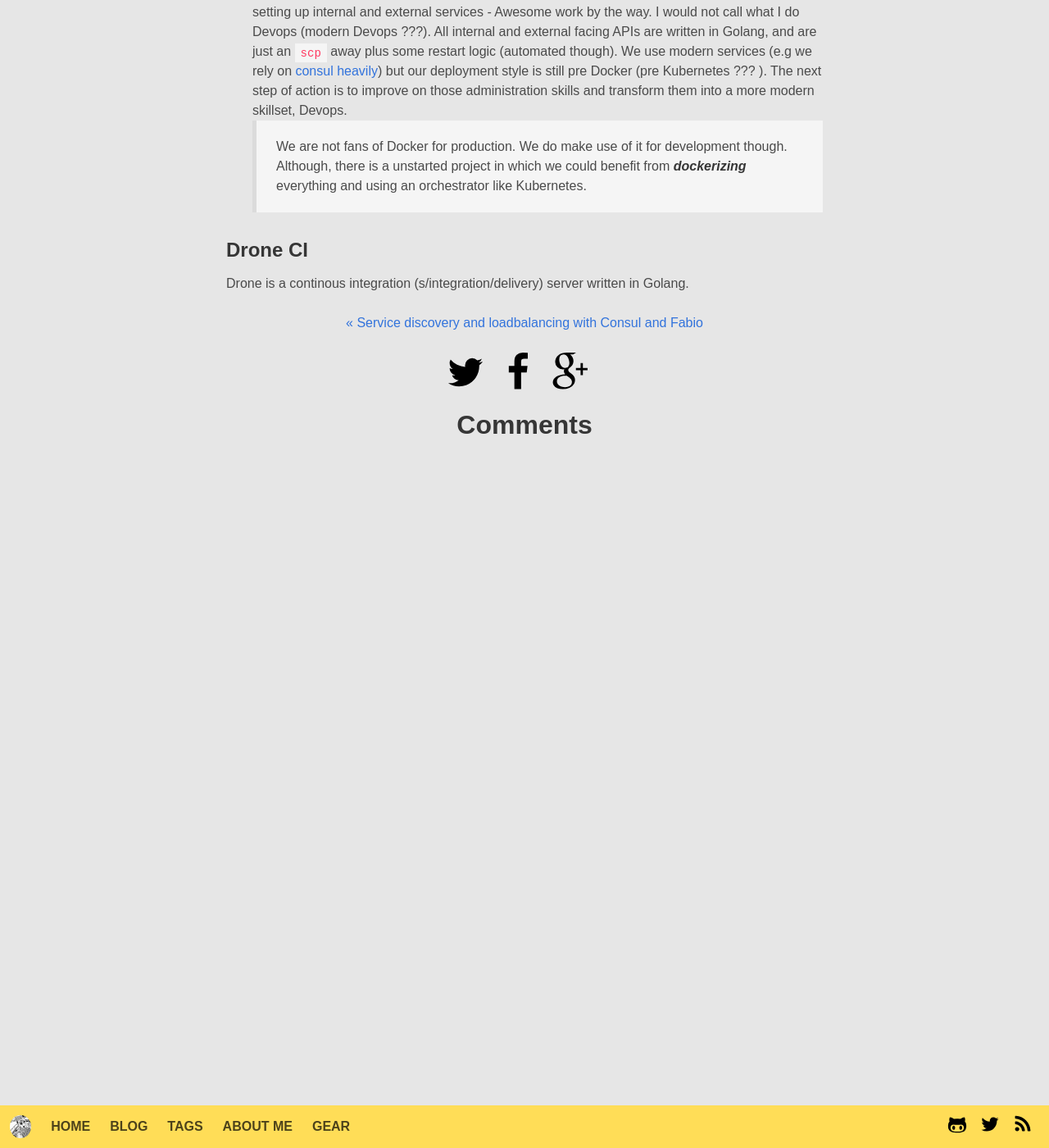
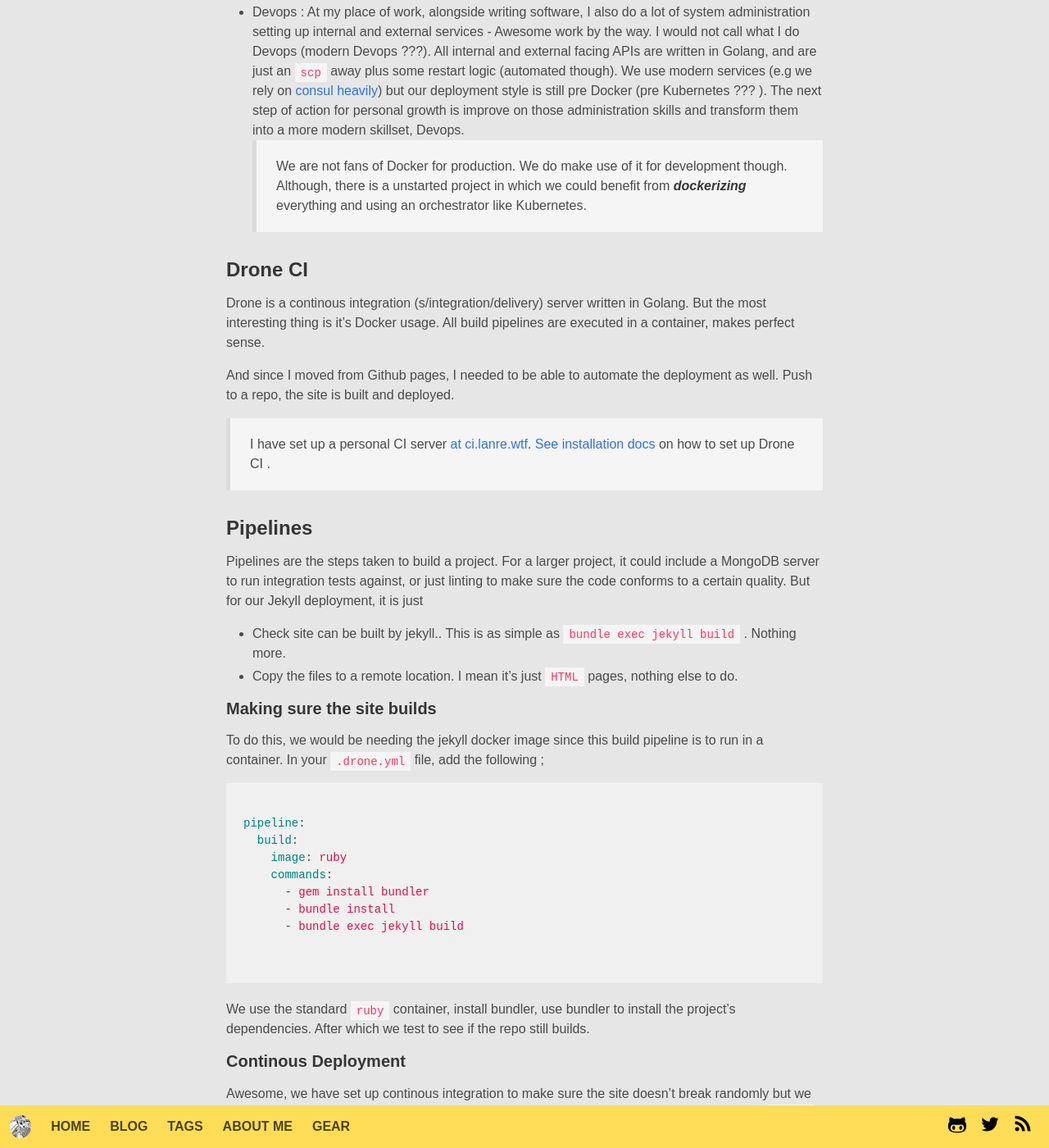
Before and after one commit to adelowo/portfolio, a Jekyll site: the page built from _posts/2018-10-10-drone-ci-to-deploy-a-jekyll-site.md, in a window 1280 px wide and 1400 px high, scrolled down 697 px. Shown: the whole window at 82% size. Built offline with Jekyll 4.4.1, drawn with Linux system fonts in a browser that asks for light colours; emoji names are drawn with the system emoji font; some web fonts are replaced; comment, search, counter and statistics services are not loaded; some of the changed text lies outside the part shown.

Commit message:
Added blog post on deploying a website with Drone CI

````diff
--- a/_posts/2018-10-10-drone-ci-to-deploy-a-jekyll-site.md
+++ b/_posts/2018-10-10-drone-ci-to-deploy-a-jekyll-site.md
@@ -1,7 +1,8 @@
 ---
 layout: post
 tags: ["Go", "Devops"]
-title: "Jekyll, Drone CI and continous delivery"
+title: "Automatigally build and deploy your Jekyll site with a git push
+and Drone CI"
 ---
 
 I have been using Jekyll, Github pages plus Cloudflare to host my blog for a
@@ -20,13 +21,14 @@
   security and would put anything except for a static site ( that does nothing
   interesting ) behind a TLS connection. But that has changed now, I am even
   putting static sites behind a TLS connection.
+  [Blog post by Troy Hunt](https://www.troyhunt.com/heres-why-your-static-website-needs-https/)
 - Devops : At my place of work, alongside writing software, I also do a lot of system
   administration setting up internal and external services - Awesome work by the way.
   I would not call what I do Devops (modern Devops ???).
   All internal and external facing APIs are written in Golang, and are just an `scp` away plus
   some restart logic (automated though). We use modern services (e.g we rely
   on [consul](/blog/2018/02/18/managing-production-configuration/) [heavily](/blog/2018/09/06/loadbalancing-for-the-modern-web/)) but our deployment style is still pre Docker (pre Kubernetes ??? ).
-  The next step of action is to improve on those administration skills and
+  The next step of action for personal growth is improve on those administration skills and
   transform them into a more modern skillset, Devops.
   > We are not fans of Docker for production. We do make use of it for
   development though.
@@ -36,4 +38,156 @@
 
 ### Drone CI
 
-Drone is a continous integration (s/integration/delivery) server written in Golang.
+Drone is a continous integration (s/integration/delivery) server written in Golang. But the most
+interesting thing is it's Docker usage. All build pipelines are executed in a
+container, makes perfect sense.
+
+And since I moved from Github pages, I needed to be able to automate the
+deployment as well. Push to a repo, the site is built and deployed.
+> I have set up a personal CI server [at ci.lanre.wtf](https://ci.lanre.wtf).
+[ See installation docs ](http://docs.drone.io/installation/) on how to set up Drone CI .
+
+### Pipelines
+
+Pipelines are the steps taken to build a project. For a larger project, it could
+include a MongoDB server to run integration tests against, or just linting to make
+sure the code conforms to a certain quality. But for our Jekyll deployment, it
+is just
+- Check site can be built by jekyll.. This is as simple as `bundle exec jekyll
+  build` . Nothing more.
+- Copy the files to a remote location. I mean it's just `HTML` pages, nothing
+  else to do.
+
+
+#### Making sure the site builds
+
+To do this, we would be needing the jekyll docker image since this build
+pipeline is to run in a container. In your `.drone.yml` file, add the following
+;
+
+
+```yaml
+
+pipeline:
+  build:
+    image: ruby
+    commands:
+      - gem install bundler
+      - bundle install
+      - bundle exec jekyll build
+
+```
+
+
+
+We use the standard `ruby` container, install bundler, use bundler to install
+the project's dependencies. After which we test to see if the repo still builds.
+
+
+#### Continous Deployment
+
+Awesome, we have set up continous integration to make sure the site doesn't
+break randomly but we still need to be deeploy changes automatically. Since the
+previous step built the site ( into the `_site` directory ), all that is needed
+is to copy those files to some location.
+
+Here is where plugins in Drone CI come in. Plugins themselves too are regular
+docker containers too. Write the plugin, then containerize it, capish.
+
+I have choosen to make use of `rsync` for this, so I am using this [plugin for that](https://github.com/Drillster/drone-rsync). We would
+be needing to supply some parameters to the plugin so it can do all the
+hardlifting for us, they include the host, source file/directory, target on the
+host, your private key .
+
+> You don't have to make your private key public. Drone has good support for
+secrets.. Secret values are so flexible they can even be limited to a specific docker
+image plus they arenn't exposed on a PR. See [docs](http://docs.drone.io/manage-secrets/)
+
+To add our private key as a secret, we need to run the following :
+
+```sh
+
+drone secret add \
+  -repository repo/name \
+  -image drillster/drone-rsync \
+  -name rsync_key \
+  -value @./path_to_id_rsa
+
+```
+
+
+
+
+
+> Note : You would have to do `export DRONE_SERVER=https://ci.yoursite.com` then
+`export DRONE_TOKEN=TOKEN_HERE`. You can get your token at
+https://ci.example.com/account/token plus it has a guide there anyways.
+
+
+You can then update the `.drone.yml` file
+
+
+```yaml
+
+  deploy:
+    image: drillster/drone-rsync
+    hosts: [ "example.com" ]
+    source: _site/*
+    target: ~/example.com
+    recursive: true
+    user: youruser
+    delete: true
+    secrets: [ rsync_key ]
+
+```
+
+
+
+> You can also add your user as a secret stored in `rsync_user` though.
+
+Your `.drone.yml` should look like this now ;
+
+```yaml
+
+pipeline:
+  build:
+    image: ruby
+    commands:
+      - gem install bundler
+      - bundle install
+      - bundle exec jekyll build
+
+  deploy:
+    image: drillster/drone-rsync
+    hosts: [ "example.com" ]
+    source: _site/*
+    target: ~/example.com
+    recursive: true
+    user: youruser
+    delete: true
+    secrets: [ rsync_key ]
+
+```
+
+
+There is an additional step you can take and that is making sure the `deploy`
+pipeline runs on a push to master. This is to facilitate pull requests, you
+wouldn't want PR builds to report as failed - remember [secrets are not exposed
+to a pull request](http://docs.drone.io/manage-secrets/), hence the deploy step
+would always fail. To do that, you have to update your deploy step to include
+
+```yaml
+    when:
+      event: [ push ] ## Would run only on a push to master
+      branch: [ master ] ## Only the master branch can be deployed to production
+```
+
+
+
+
+
+
+After this, write a new blog post, `git push` your changes and sleep... If you
+are reading this, then this steps worked :smile: :laughing: .
+
+You can take a look at the configuration that [builds this site here](https://github.com/adelowo/personal-site/blob/master/.drone.yml) plus my failed attempts at [making sure this works](https://ci.lanre.wtf/adelowo/personal-site)
````
